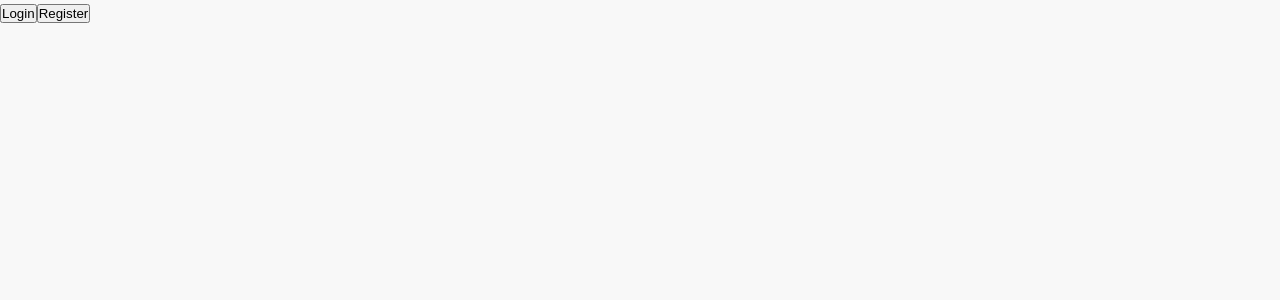
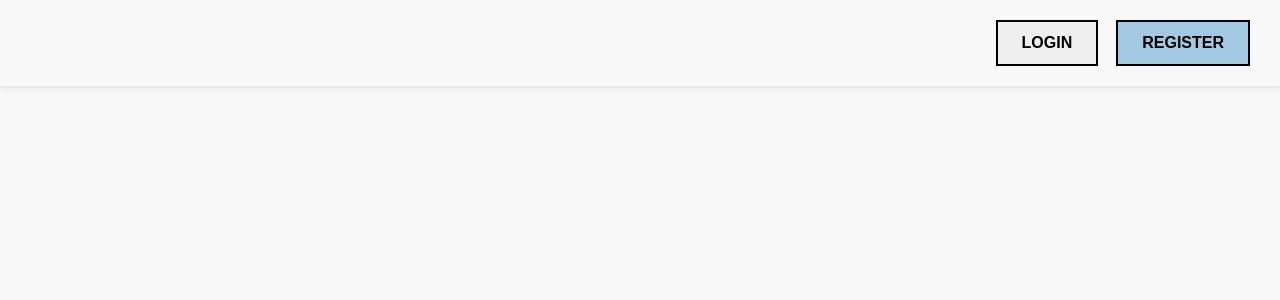
Before and after one commit to Lucio-Morales/educapp-frontend, a React (Vite) app: page / in a window 1280 px wide. Shown: the top 300 px of the page. Built offline with nearby package versions, Linux system fonts and the light colour scheme.

Commit message:
modif styles navbar

```diff
--- a/src/components/forms/FormButton.tsx
+++ b/src/components/forms/FormButton.tsx
@@ -23,15 +23,15 @@ const StyledButton = styled.button`
   padding: 12px;
   font-size: 16px;
   font-weight: bold;
-  color: #fff;
-  background-color: #007bff;
-  border: none;
-  border-radius: 4px;
+  color: black;
+  background-color: #a4c8e1;
+  border: 2px solid black;
+  // border-radius: 4px;
   cursor: pointer;
   transition: background-color 0.3s ease;
 
   &:hover {
-    background-color: #0056b3;
+    background-color: #7da3c7;
   }
 `;
 
--- a/src/components/forms/FormInput.tsx
+++ b/src/components/forms/FormInput.tsx
@@ -1,36 +1,3 @@
-// interface FormInputProps {
-//   label: string;
-//   name: string;
-//   type?: string;
-//   value: string;
-//   onChange: (event: React.ChangeEvent<HTMLInputElement>) => void;
-//   error?: string;
-// }
-
-// const FormInput: React.FC<FormInputProps> = ({
-//   label,
-//   name,
-//   type = 'text',
-//   value,
-//   onChange,
-//   error,
-// }) => (
-//   <div>
-//     <label htmlFor={name}>{label}</label>
-//     <input
-//       id={name}
-//       name={name}
-//       type={type}
-//       value={value}
-//       onChange={onChange}
-//     />
-//     {error && <p style={{ color: 'red' }}>{error}</p>}
-//   </div>
-// );
-
-// export default FormInput;
-
-// FormInput.tsx
 import styled from 'styled-components';
 
 interface FormInputProps {
@@ -56,7 +23,7 @@ const InputField = styled.input`
   padding: 10px;
   font-size: 16px;
   border: 1px solid #ddd;
-  border-radius: 4px;
+  // border-radius: 4px;
   outline: none;
 
   &:focus {
--- a/src/components/forms/Register.tsx
+++ b/src/components/forms/Register.tsx
@@ -88,7 +88,7 @@ export const FormContainer = styled.form`
   gap: 16px;
   padding: 24px;
   background-color: #f9f9f9;
-  border-radius: 8px;
+  // border-radius: 8px;
   box-shadow: 0 4px 8px rgba(0, 0, 0, 0.1);
   width: 100%;
   max-width: 400px;
--- a/src/components/modal/Modal.tsx
+++ b/src/components/modal/Modal.tsx
@@ -1,81 +1,12 @@
-// import styled, { keyframes } from 'styled-components';
-
-// type ModalProps = {
-//   isOpen: boolean;
-//   onClose: () => void;
-//   children: React.ReactNode;
-// };
-
-// const slideIn = keyframes`
-//   from {
-//     transform: translateX(100%); // Empieza fuera de la pantalla a la derecha
-//   }
-//   to {
-//     transform: translateX(0); // Llega a su posición final
-//   }
-// `;
-
-// const Overlay = styled.div`
-//   position: fixed;
-//   top: 0;
-//   left: 0;
-//   right: 0;
-//   bottom: 0;
-//   background-color: rgba(0, 0, 0, 0.75);
-//   display: flex;
-//   align-items: flex-start; // Alinear al inicio para que el modal esté en el lado derecho
-//   justify-content: flex-end; // Justificar al final para que esté pegado a la derecha
-//   z-index: 1000;
-// `;
-// const ModalContainer = styled.div`
-//   background-color: #fff;
-//   width: 400px; // Ancho fijo para que parezca un drawer (puedes ajustar el valor según tu preferencia)
-//   height: 100vh; // Ocupa toda la altura de la pantalla
-//   padding: 20px;
-//   position: relative;
-//   box-shadow: -4px 0 8px rgba(0, 0, 0, 0.2);
-//   overflow-y: auto; // Permite el desplazamiento si el contenido es largo
-//   animation: ${slideIn} 0.5s ease-out;
-// `;
-
-// const CloseButton = styled.button`
-//   position: absolute;
-//   top: 10px;
-//   right: 10px;
-//   background: none;
-//   border: none;
-//   font-size: 16px;
-//   cursor: pointer;
-//   color: #333;
-
-//   &:hover {
-//     color: #000;
-//   }
-// `;
-
-// const Modal: React.FC<ModalProps> = ({ isOpen, onClose, children }) => {
-//   if (!isOpen) return null;
-
-//   return (
-//     <Overlay>
-//       <ModalContainer>
-//         <CloseButton onClick={onClose}>X</CloseButton>
-//         {children}
-//       </ModalContainer>
-//     </Overlay>
-//   );
-// };
-
-// export default Modal;
-
-import React, { useState } from 'react';
+import React from 'react';
 import styled, { keyframes } from 'styled-components';
-import Register from '../forms/Register';
-import Login from '../forms/Login';
+// import Register from '../forms/Register';
+// import Login from '../forms/Login';
 
 type ModalProps = {
   isOpen: boolean;
   onClose: () => void;
+  children: React.ReactNode;
 };
 
 const slideIn = keyframes`
@@ -146,39 +77,14 @@ const Container = styled.div`
   align-items: center;
 `;
 
-const ToggleText = styled.span`
-  margin-top: 16px;
-  color: #007bff;
-  cursor: pointer;
-  font-size: 14px;
-  text-align: center;
-
-  &:hover {
-    text-decoration: underline;
-  }
-`;
-
-const Modal: React.FC<ModalProps> = ({ isOpen, onClose }) => {
-  const [isRegister, setIsRegister] = useState(true);
-
-  const toggleForm = () => {
-    setIsRegister((prev) => !prev);
-  };
-
+const Modal: React.FC<ModalProps> = ({ isOpen, onClose, children }) => {
   if (!isOpen) return null;
 
   return (
     <Overlay onClick={onClose}>
-      <ModalContainer onClick={(e) => e.stopPropagation()}>
+      <ModalContainer onClick={(event) => event.stopPropagation()}>
         <CloseButton onClick={onClose}>X</CloseButton>
-        <Container>
-          {isRegister ? <Register /> : <Login />}
-          <ToggleText onClick={toggleForm}>
-            {isRegister
-              ? '¿Ya tienes una cuenta? Ingresar'
-              : '¿No tienes una cuenta? Regístrate'}
-          </ToggleText>
-        </Container>
+        <Container>{children}</Container>
       </ModalContainer>
     </Overlay>
   );
--- /dev/null
+++ b/src/components/navbar/NavBar.tsx
@@ -0,0 +1,63 @@
+// components/Navbar.tsx
+import React from 'react';
+import styled from 'styled-components';
+
+const NavbarContainer = styled.nav`
+  display: flex;
+  justify-content: flex-end; // Alinea los elementos a la derecha
+  padding: 20px 30px; // Espaciado alrededor de la barra
+  background-color: #f8f8f8; // Color de fondo
+  box-shadow: 0 2px 5px rgba(0, 0, 0, 0.1); // Sombra para darle profundidad
+`;
+
+const NavbarButton = styled.button<{ variant?: 'login' | 'register' }>`
+  margin-left: 18px; // Espacio entre botones
+  padding: 12px 24px; // Espaciado dentro del botón
+  border: 2px solid black;
+  //   border-radius: 5px;
+  color: black;
+  font-size: 16px;
+  font-weight: bold;
+  text-transform: uppercase;
+  cursor: pointer;
+  transition: background-color 0.3s;
+
+  ${({ variant }) =>
+    variant === 'login'
+      ? `
+      background-color:#f8f8f8 #4a90e2; // Color de fondo del botón Login
+
+
+      &:hover {
+        background-color:#e0e0e0 ; // Color de fondo en hover para Login
+      }
+    `
+      : `
+      background-color:#A4C8E1; // Color de fondo del botón Register
+
+
+      &:hover {
+        background-color: #7DA3C7; // Color de fondo en hover para Register
+      }
+    `}
+`;
+
+interface NavbarProps {
+  onLoginClick: () => void;
+  onRegisterClick: () => void;
+}
+
+const Navbar: React.FC<NavbarProps> = ({ onLoginClick, onRegisterClick }) => {
+  return (
+    <NavbarContainer>
+      <NavbarButton variant="login" onClick={onLoginClick}>
+        Login
+      </NavbarButton>
+      <NavbarButton variant="register" onClick={onRegisterClick}>
+        Register
+      </NavbarButton>
+    </NavbarContainer>
+  );
+};
+
+export default Navbar;
--- a/src/pages/Landing/index.tsx
+++ b/src/pages/Landing/index.tsx
@@ -2,21 +2,48 @@ import { useState } from 'react';
 import Register from '../../components/forms/Register';
 import Modal from '../../components/modal/Modal';
 import Login from '../../components/forms/Login';
+import Navbar from '../../components/navbar/NavBar';
+import styled from 'styled-components';
 
+const ToggleText = styled.span`
+  margin-top: 16px;
+  color: #007bff;
+  cursor: pointer;
+  font-size: 14px;
+  text-align: center;
+
+  &:hover {
+    text-decoration: underline;
+  }
+`;
 const Landing = () => {
-  const [isLoginOpen, setIsLoginOpen] = useState(false);
-  const [isRegisterOpen, setIsRegisterOpen] = useState(false);
+  const [activeModal, setActiveModal] = useState<'login' | 'register' | null>(
+    null
+  );
+
+  const [isRegister, setIsRegister] = useState(false);
+  const toggleForm = () => {
+    setIsRegister((prev) => !prev);
+  };
+
+  const openLogin = () => setActiveModal('login');
+  const openRegister = () => setActiveModal('register');
+  const closeModal = () => setActiveModal(null);
+
   return (
     <>
-      <button onClick={() => setIsLoginOpen(true)}>Login</button>
-      <button onClick={() => setIsRegisterOpen(true)}>Register</button>
+      <Navbar onLoginClick={openLogin} onRegisterClick={openRegister} />
 
-      <Modal isOpen={isLoginOpen} onClose={() => setIsLoginOpen(false)}>
-        <Login />
-      </Modal>
-
-      <Modal isOpen={isRegisterOpen} onClose={() => setIsRegisterOpen(false)}>
-        <Register />
+      <Modal
+        isOpen={activeModal === 'login' || activeModal === 'register'}
+        onClose={closeModal}
+      >
+        {isRegister ? <Register /> : <Login />}
+        <ToggleText onClick={toggleForm}>
+          {isRegister
+            ? '¿Ya tienes una cuenta? Ingresar'
+            : '¿No tienes una cuenta? Regístrate'}
+        </ToggleText>
       </Modal>
     </>
   );
--- a/src/routes/index.tsx
+++ b/src/routes/index.tsx
@@ -6,7 +6,7 @@ const routes = createBrowserRouter([
   {
     path: '/',
     element: <App />,
-    children: [{ path: '', element: <Landing />, index: true }],
+    children: [{ path: '', element: <Landing />, index: true }, { path: '' }],
   },
 ]);
 
```
